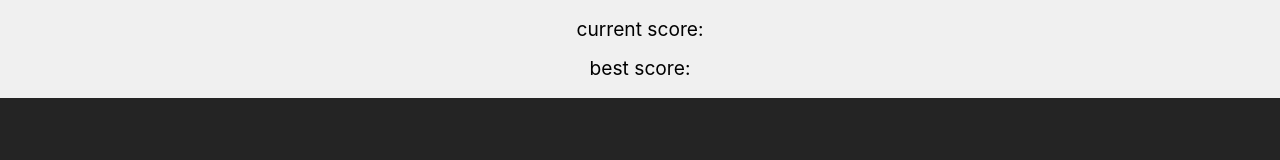
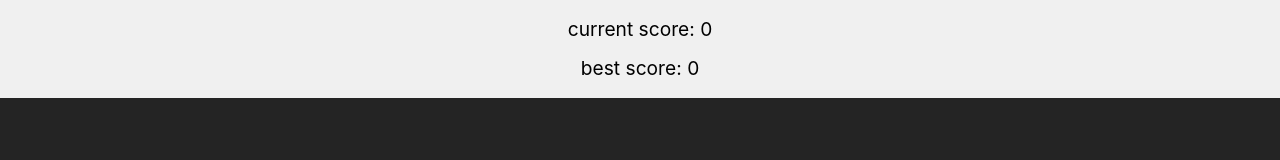
Before and after one commit to hellobdo/pokemon-cards, a React (Vite) app: page / in a window 1280 px wide. Shown: the top 160 px of the page. Built offline with nearby package versions, Linux system fonts and the light colour scheme.

Commit message:
partially fix #4, display score and best score

```diff
--- a/src/App.jsx
+++ b/src/App.jsx
@@ -1,4 +1,7 @@
 import './App.css'
+import { gameFunctions } from "./components/game-functions";
+
+const { scoreHistory, currentScore, maxScore, randomiseCards } = gameFunctions();
 
 function App() {
 
@@ -6,11 +9,10 @@ function App() {
     <>
       <div className="container">
         <div className="header">
-          <div className="currentScore">current score: </div>
-          <div className="bestScore">best score: </div>
+          <div className="currentScore">current score: {currentScore} </div>
+          <div className="bestScore">best score: {maxScore(scoreHistory)}</div>
         </div>
         <div className="cards">
-
         </div>
       </div>
     </>
--- a/src/components/game-functions.jsx
+++ b/src/components/game-functions.jsx
@@ -1,15 +1,17 @@
 export const gameFunctions = () => {
     const playedCards = [];
-    const bestScores  = [];
+    const scoreHistory  = [];
     let currentScore  = 0;
 
     const handleClick = (play) => {
         randomiseCards();
         !playedCards.includes(play) ?
             currentScore += 1
-        :   bestScores.push(currentScore);
-            let maxScore = Math.max(...bestScores)
-            return maxScore;
+        :   scoreHistory.push(currentScore);
+    }
+
+    const maxScore = (scoreHistory) => {
+        return scoreHistory.length === 0 ? 0 : Math.max(...scoreHistory);
     }
 
     const randomiseCards = (array) => {
@@ -23,6 +25,10 @@ export const gameFunctions = () => {
     }
 
     return {
+        playedCards,
+        scoreHistory,
+        currentScore,
+        maxScore,
         handleClick,
         randomiseCards,
     }
```
